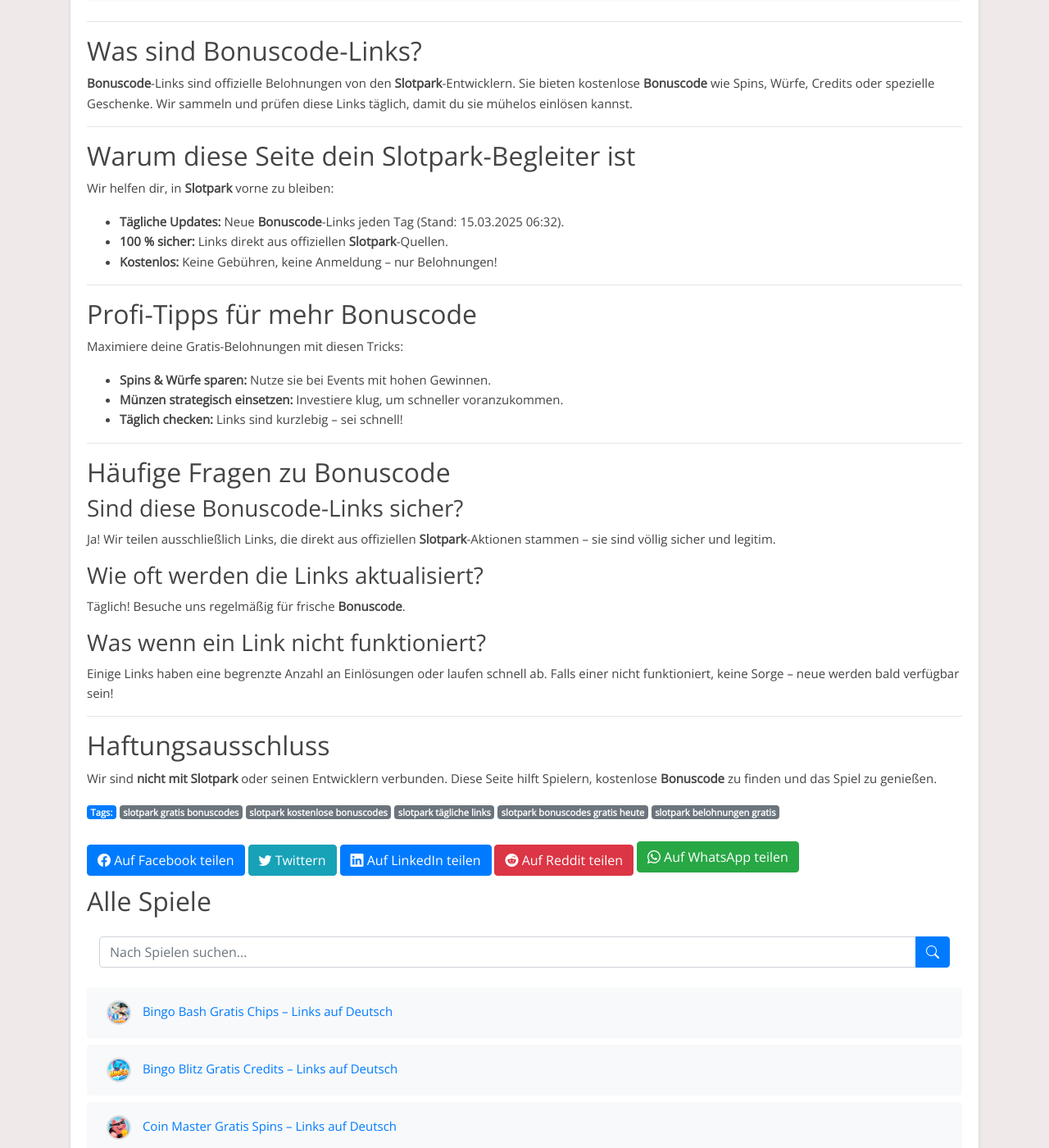
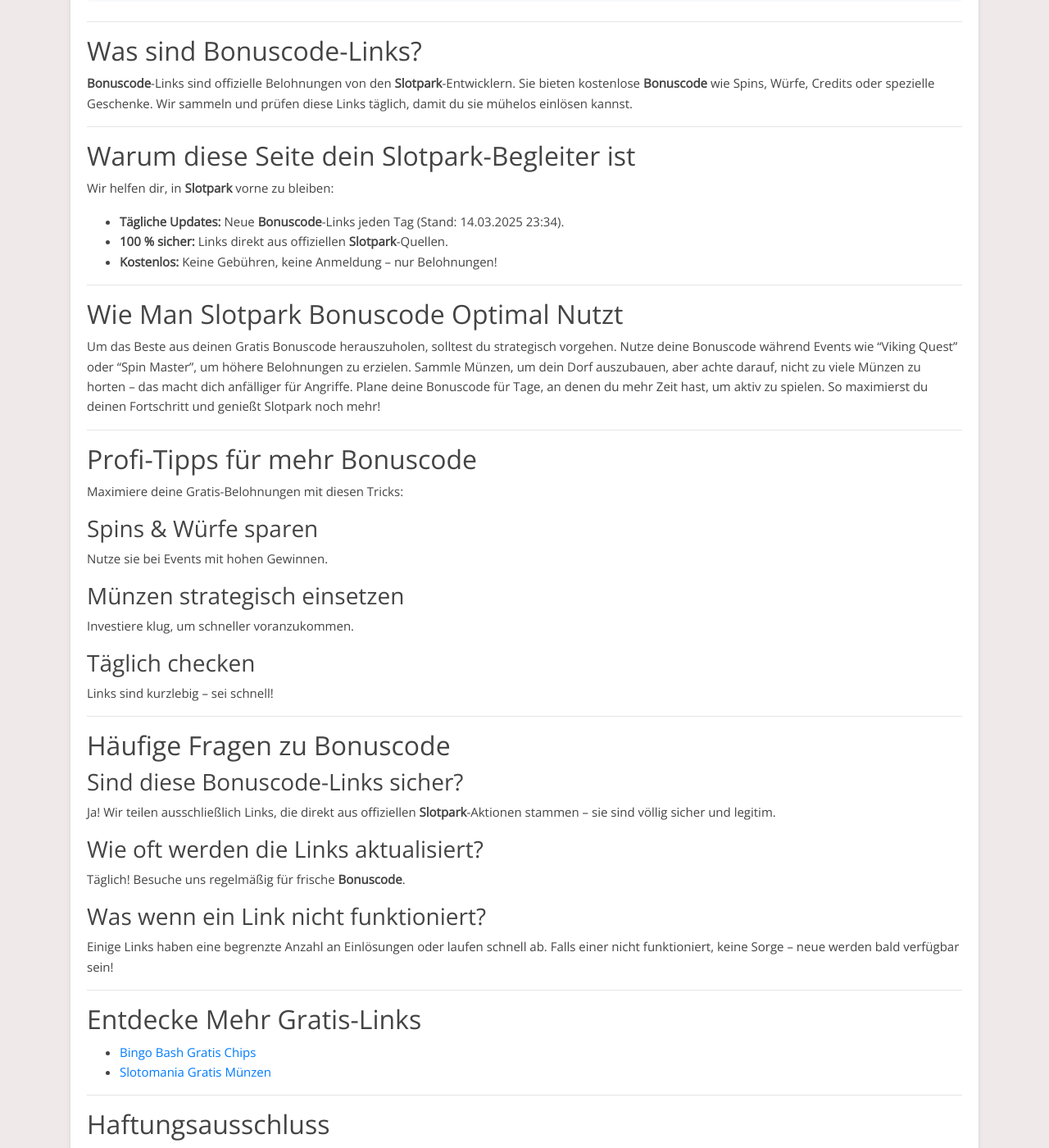
Before and after one commit to Prollad99/bs-de, a Jekyll site: the page built from _posts/2025-01-19-slotpark.md, in a window 1280 px wide and 1400 px high, scrolled down 7681 px. Shown: the whole window at 82% size. Built offline with Jekyll 4.4.1, drawn with Linux system fonts in a browser that asks for light colours; some of the changed text lies outside the part shown.

Commit message:
Update  links and content - 2025-03-15 06:34

```diff
--- a/_includes/slotpark_footer.html
+++ b/_includes/slotpark_footer.html
@@ -10,9 +10,15 @@
 
 Wir helfen dir, in **Slotpark** vorne zu bleiben:
 
-- **Tägliche Updates:** Neue **Bonuscode**-Links jeden Tag (Stand: 15.03.2025 06:32).
+- **Tägliche Updates:** Neue **Bonuscode**-Links jeden Tag (Stand: 14.03.2025 23:34).
 - **100 % sicher:** Links direkt aus offiziellen **Slotpark**-Quellen.
 - **Kostenlos:** Keine Gebühren, keine Anmeldung – nur Belohnungen!
+
+---
+
+## Wie Man Slotpark Bonuscode Optimal Nutzt
+
+Um das Beste aus deinen Gratis Bonuscode herauszuholen, solltest du strategisch vorgehen. Nutze deine Bonuscode während Events wie "Viking Quest" oder "Spin Master", um höhere Belohnungen zu erzielen. Sammle Münzen, um dein Dorf auszubauen, aber achte darauf, nicht zu viele Münzen zu horten – das macht dich anfälliger für Angriffe. Plane deine Bonuscode für Tage, an denen du mehr Zeit hast, um aktiv zu spielen. So maximierst du deinen Fortschritt und genießt Slotpark noch mehr!
 
 ---
 
@@ -20,9 +26,14 @@
 
 Maximiere deine Gratis-Belohnungen mit diesen Tricks:
 
-- **Spins & Würfe sparen:** Nutze sie bei Events mit hohen Gewinnen.
-- **Münzen strategisch einsetzen:** Investiere klug, um schneller voranzukommen.
-- **Täglich checken:** Links sind kurzlebig – sei schnell!
+### Spins & Würfe sparen
+Nutze sie bei Events mit hohen Gewinnen.
+
+### Münzen strategisch einsetzen
+Investiere klug, um schneller voranzukommen.
+
+### Täglich checken
+Links sind kurzlebig – sei schnell!
 
 ---
 
@@ -42,6 +53,13 @@
 
 ---
 
+## Entdecke Mehr Gratis-Links
+
+- [Bingo Bash Gratis Chips](/bingo-bash-gratis-chips/)
+- [Slotomania Gratis Münzen](/slotomania-gratis-muenzen/)
+
+---
+
 ## Haftungsausschluss
 
 Wir sind **nicht mit Slotpark** oder seinen Entwicklern verbunden. Diese Seite hilft Spielern, kostenlose **Bonuscode** zu finden und das Spiel zu genießen.
--- a/_includes/slotpark_post.html
+++ b/_includes/slotpark_post.html
@@ -1,4 +1,4 @@
-# Slotpark Gratis Bonuscode – Dein Täglicher Bonus
+# Tägliche Slotpark Gratis Bonuscode – Jetzt Sammeln!
 
 Willkommen bei deiner Quelle für **Slotpark Gratis Bonuscode**! Hier findest du täglich neue Links, um kostenlose Bonuscode und Belohnungen zu sammeln – perfekt für deutsche Spieler.
 
```
